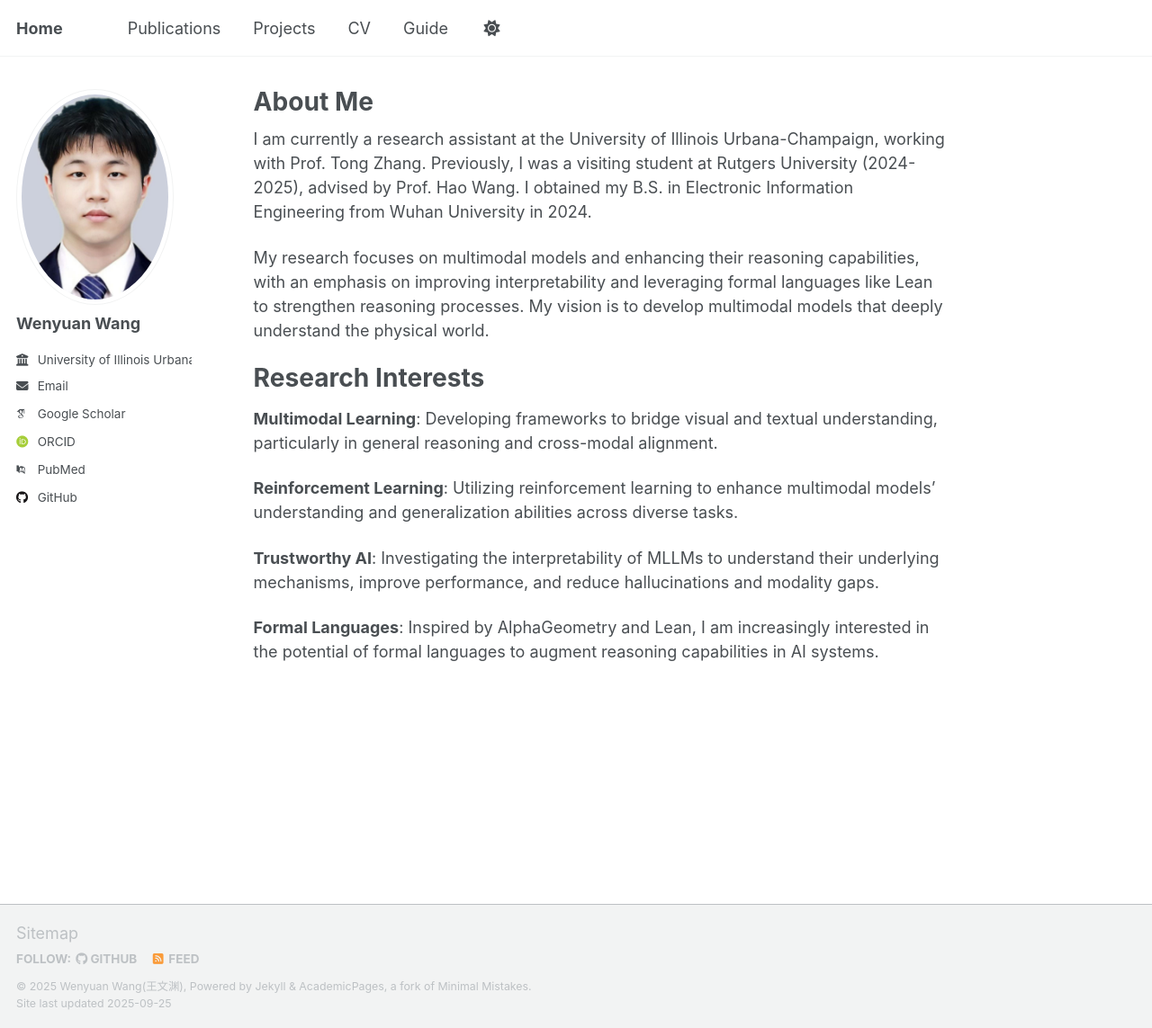
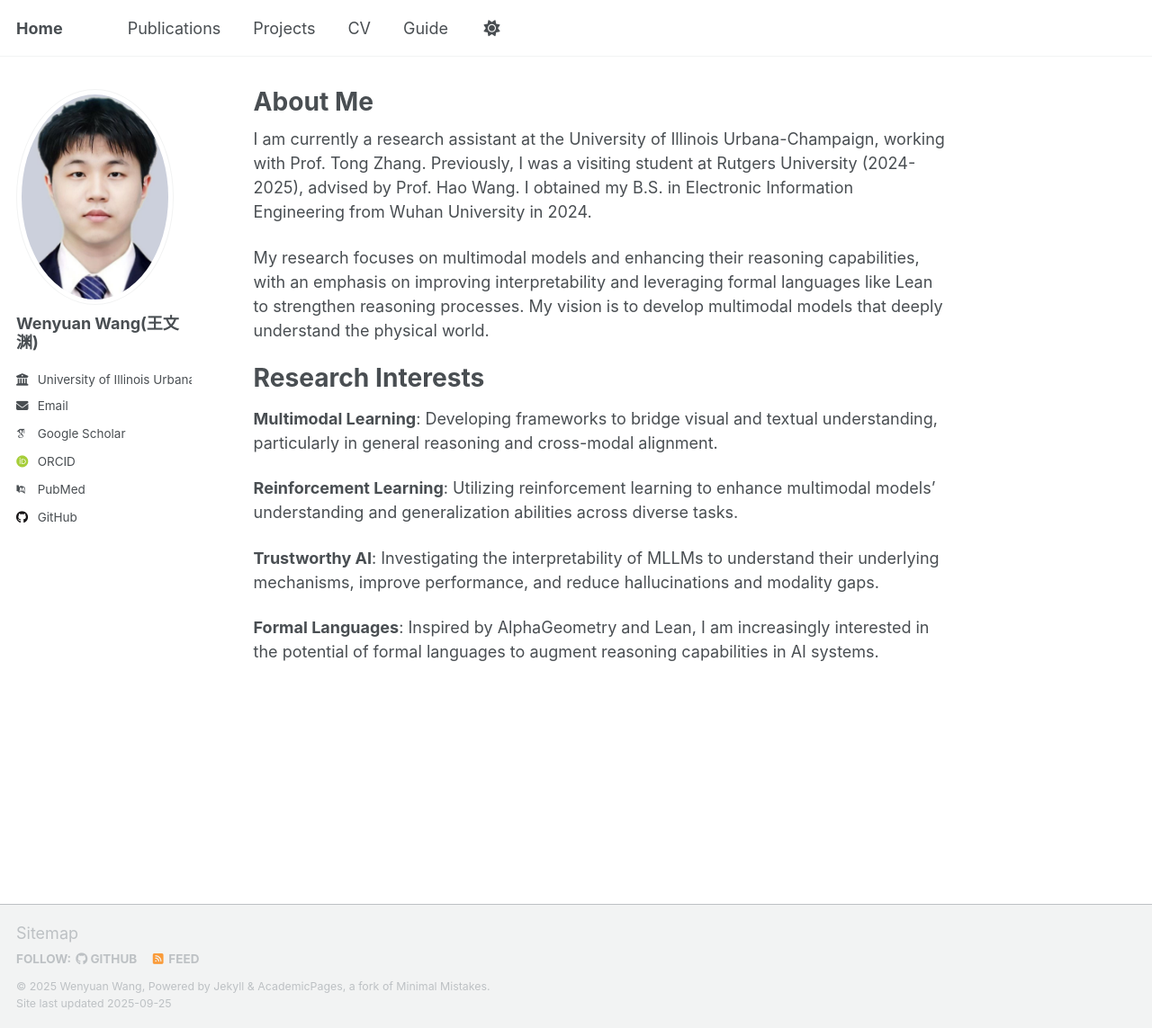
Before and after one commit to codemaker-123/codemaker-123.github.io, a Jekyll site: the page built from _pages/about.md, in a window 1280 px wide and 1143 px high. Shown: the whole window at 90% size. Built offline with Jekyll 4.4.1, drawn with Linux system fonts in a browser that asks for light colours; some web fonts are replaced; a script that is not in the unit is left out; part of the change alters nothing that is shown.

```diff
--- a/_config.yml
+++ b/_config.yml
@@ -11,7 +11,7 @@ locale                   : "en-US"
 site_theme               : "default" # Currently available options are "default", "air"
 title                    : "Home"
 title_separator          : "-"
-name                     : &name "Wenyuan Wang(王文渊)"
+name                     : &name "Wenyuan Wang"
 description              : &description "Research Assistant at UIUC working on multimodal learning, computer vision, and AI reasoning capabilities"
 url                      : https://codemaker-123.github.io # the base hostname & protocol for your site e.g. "https://[your GitHub username].github.io" or if you already have some other page hosted on Github then use "https://[your GitHub username].github.io/[Your Repo Name]"
 baseurl                  : "" # the subpath of your site, e.g. "/blog"
@@ -23,7 +23,7 @@ repository               : "codemaker-123/codemaker-123.github.io"
 author:
   # Biographic information
   avatar           : "img.jpg"
-  name             : "Wenyuan Wang"
+  name             : "Wenyuan Wang(王文渊)"
   pronouns         : # example: "she/her"
   bio              : ""
   # location         : "Earth"
```
